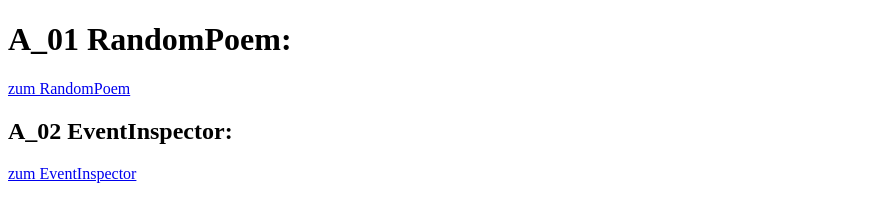
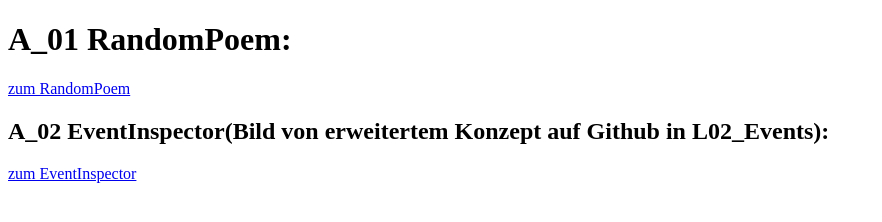
Before and after one commit to Jonas090405/EiA_SoSe24, a plain HTML site: page index.html in a window 1280 px wide. Shown: the whole page, without its empty margins (0-882 px from the left). Drawn offline with Linux system fonts and the light colour scheme.

Commit message:
bisschen verbessert

```diff
--- a/L01_Recap&Foundation/A01_RandomPoem/index.ts
+++ b/L01_Recap&Foundation/A01_RandomPoem/index.ts
@@ -1,3 +1,7 @@
+// Name: Jonas Gissler
+// Matrikel: 275577
+// Quellen: Jonas Bausch, ChatGPT
+
 namespace RandomVers {
     // Arrays für Subjekte, Verben und Objekten
     export let Subjekte: string[] = ["Robin", "Albert", "Tarik", "Kevin", "Joe", "Robert"];
--- a/L02_Events/script.ts
+++ b/L02_Events/script.ts
@@ -1,3 +1,7 @@
+// Name: Jonas Gissler
+// Matrikel: 275577
+// Quellen: Jonas Bausch, ChatGPT
+
 document.addEventListener('DOMContentLoaded', function () {
     // Das blaue span-Element für die Mausposition
     let spanElement = document.createElement('div');
--- a/index.html
+++ b/index.html
@@ -10,7 +10,7 @@
 <body>
     <h1>A_01 RandomPoem:</h1>
     <a href="https://jonas090405.github.io/EiA_SoSe24/L01_Recap&Foundation/A01_RandomPoem/index.html">zum RandomPoem</a>
-    <h2>A_02 EventInspector:</h2>
+    <h2>A_02 EventInspector(Bild von erweitertem Konzept auf Github in L02_Events):</h2>
     <a href="https://jonas090405.github.io/EiA_SoSe24/L02_Events/index.html">zum EventInspector</a>
 
 </body>
```
